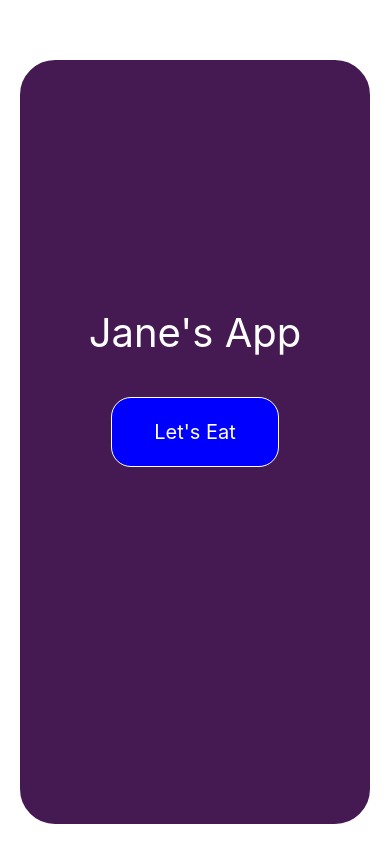
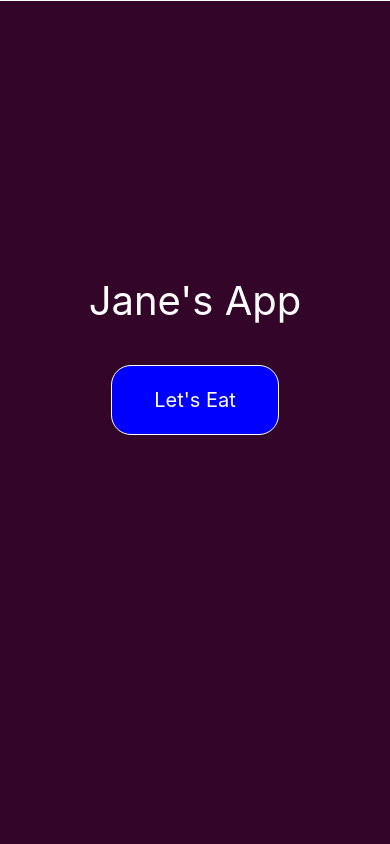
Before and after one commit to docdork/jane-app, a React Native app: screen / in a window 390 px wide. Built offline with nearby package versions, Linux system fonts and the light colour scheme.

Commit message:
Change color of text. Add 3 sec initial timer.

```diff
--- a/App.js
+++ b/App.js
@@ -14,6 +14,8 @@ export default function App() {
   const [sound, setSound] = useState();
   const [modalState, setModalState] = useState(false);
   const [counter, setCounter] = useState(20);
+  const [eatState, setEatState] = useState("Chew");
+  const [eatColor, setEatColor] = useState(styles.modalText)
 
   async function playPing() {
     const { sound } = await Audio.Sound.createAsync(
@@ -38,12 +40,12 @@ export default function App() {
       : undefined;
   }, [sound]);
 
-
   function clickHandler1() {
     Vibration.vibrate();
     playSound();
     setModalState(true);
-    setCounter(20);
+    setCounter(3);
+    setEatState("Bite");
   }
 
   function closeHandler() {
@@ -51,23 +53,32 @@ export default function App() {
   }
 
   useEffect(() => {
-    if (modalState) {
-      const timer =
-        counter > 0 && setInterval(() => setCounter(counter - 1), 1000);
-      return () => clearInterval(timer);
-    }
+    const timer =
+      counter > -1 && setInterval(() => setCounter(counter - 1), 1000);
+    return () => clearInterval(timer);
   }, [counter]);
 
-  if (counter === 0) {
-    playPing();
-    Vibration.vibrate();
-    setCounter(20);
+  if (modalState) {
+    if (counter === -1) {
+      playPing();
+      Vibration.vibrate();
+      setCounter(20);
+      if (eatState === "Chew") {
+        setEatState("Pause");
+        setEatColor(styles.modalTextPause);
+
+      }else{
+        setEatState("Chew");
+        setEatColor(styles.modalText);
+      }
+    }
   }
 
   return (
     <View style={styles.container}>
       <Modal visible={modalState} animationType="slide">
         <View style={styles.container}>
+          <Text style={eatColor}>{eatState}</Text>
           <Text style={styles.timerText}>{counter}</Text>
           <Pressable onPress={closeHandler} style={styles.button}>
             <Text style={styles.text}>Done</Text>
@@ -87,14 +98,12 @@ export default function App() {
 
 const styles = StyleSheet.create({
   container: {
-    marginTop: 40,
     flex: 1,
-    backgroundColor: "#451a52",
+    backgroundColor: "#330528",
     alignItems: "center",
     justifyContent: "center",
-    borderColor: "white",
-    borderWidth: 20,
-    borderRadius: 55,
+    borderTopColor: "white",
+    borderTopWidth: 1,
   },
 
   button: {
@@ -127,7 +136,17 @@ const styles = StyleSheet.create({
   },
   timerText: {
     color: "#fff",
-    fontSize: 40,
+    fontSize: 100,
     padding: 30,
   },
+  modalText: {
+    color: "#32c2a5",
+    fontSize: 70,
+    padding: 30,
+  },
+  modalTextPause: {
+    color: "#ad1017",
+    fontSize: 70,
+    padding: 30,
+  }
 });
```
